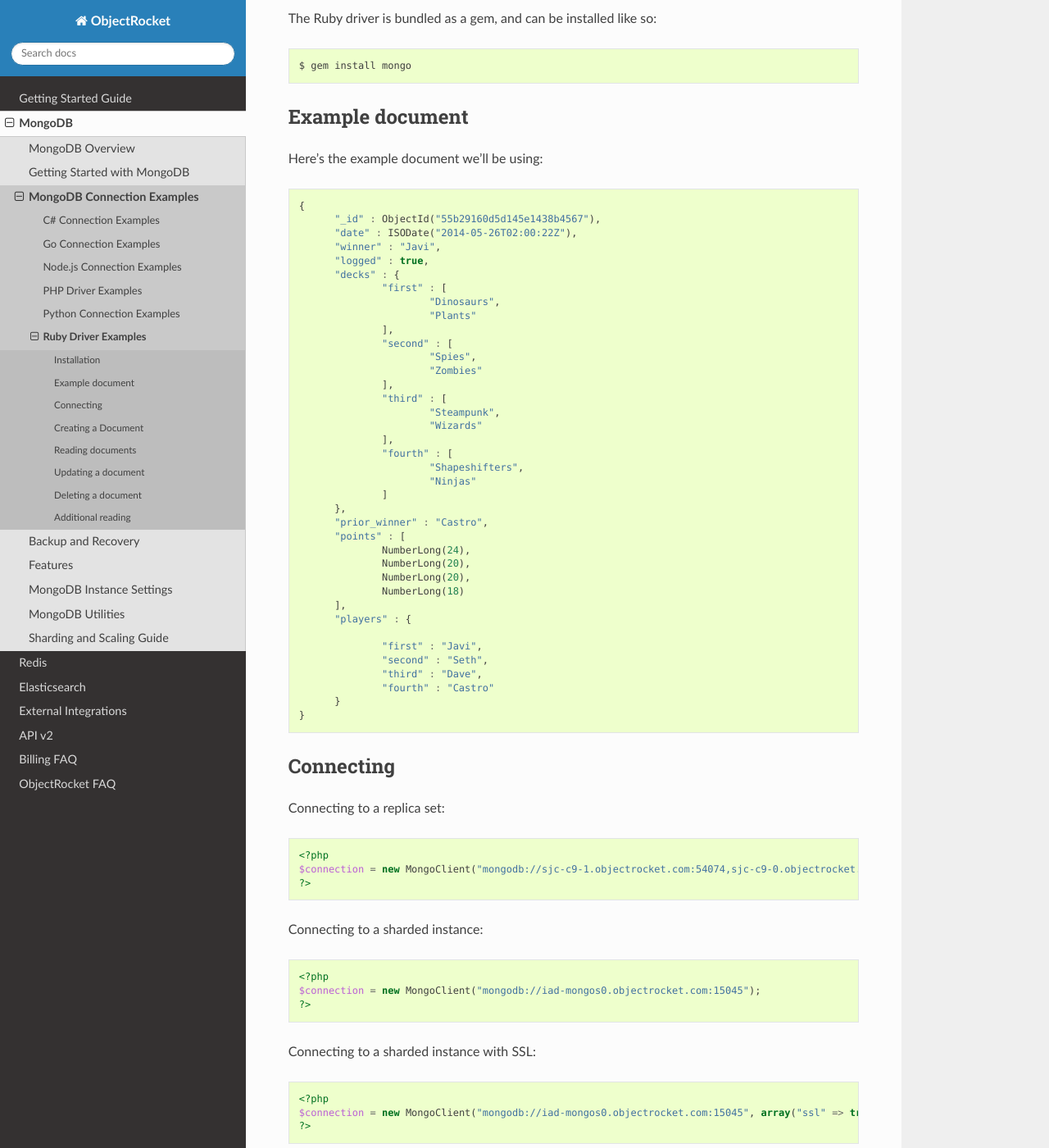
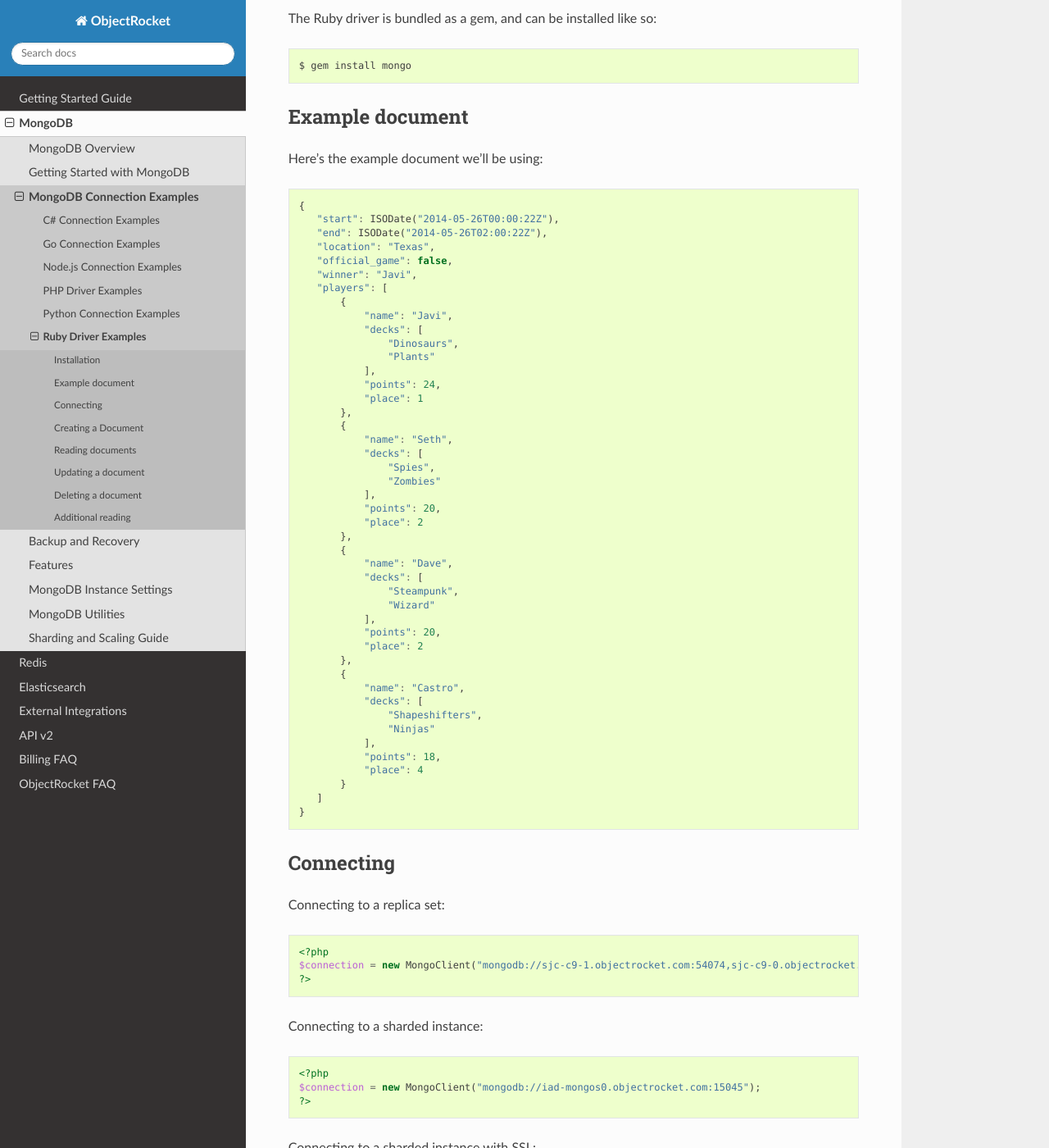
Before and after one commit to zcorleissen/documentation, a Sphinx documentation site: the page built from source/ruby_examples.rst, in a window 1280 px wide and 1400 px high, scrolled down 573 px. Shown: the whole window at 82% size. Built offline with Sphinx 7.4.7 and the Read the Docs theme 2.0.0, drawn with Linux system fonts in a browser that asks for light colours.

Commit message:
updated example document

```diff
--- a/source/ruby_examples.rst
+++ b/source/ruby_examples.rst
@@ -71,44 +71,52 @@
 
 .. code-block:: javascript
 
-  {
-        "_id" : ObjectId("55b29160d5d145e1438b4567"),
-        "date" : ISODate("2014-05-26T02:00:22Z"),
-        "winner" : "Javi",
-        "logged" : true,
-        "decks" : {
-                "first" : [
-                        "Dinosaurs",
-                        "Plants"
-                ],
-                "second" : [
-                        "Spies",
-                        "Zombies"
-                ],
-                "third" : [
-                        "Steampunk",
-                        "Wizards"
-                ],
-                "fourth" : [
-                        "Shapeshifters",
-                        "Ninjas"
-                ]
+ {
+    "start": ISODate("2014-05-26T00:00:22Z"),
+    "end": ISODate("2014-05-26T02:00:22Z"),
+    "location": "Texas",
+    "official_game": false,
+    "winner": "Javi",
+    "players": [
+        {
+            "name": "Javi",
+            "decks": [
+                "Dinosaurs",
+                "Plants"
+            ],
+            "points": 24,
+            "place": 1
         },
-        "prior_winner" : "Castro",
-        "points" : [
-                NumberLong(24),
-                NumberLong(20),
-                NumberLong(20),
-                NumberLong(18)
-        ],
-        "players" : {
+        {
+            "name": "Seth",
+            "decks": [
+                "Spies",
+                "Zombies"
+            ],
+            "points": 20,
+            "place": 2
+        },
+        {
+            "name": "Dave",
+            "decks": [
+                "Steampunk",
+                "Wizard"
+            ],
+            "points": 20,
+            "place": 2
+        },
+        {
+            "name": "Castro",
+            "decks": [
+                "Shapeshifters",
+                "Ninjas"
+            ],
+            "points": 18,
+            "place": 4
+        }
+    ]
+ }
 
-                "first" : "Javi",
-                "second" : "Seth",
-                "third" : "Dave",
-                "fourth" : "Castro"
-        }
-  }
 
 Connecting
 ----------
```
